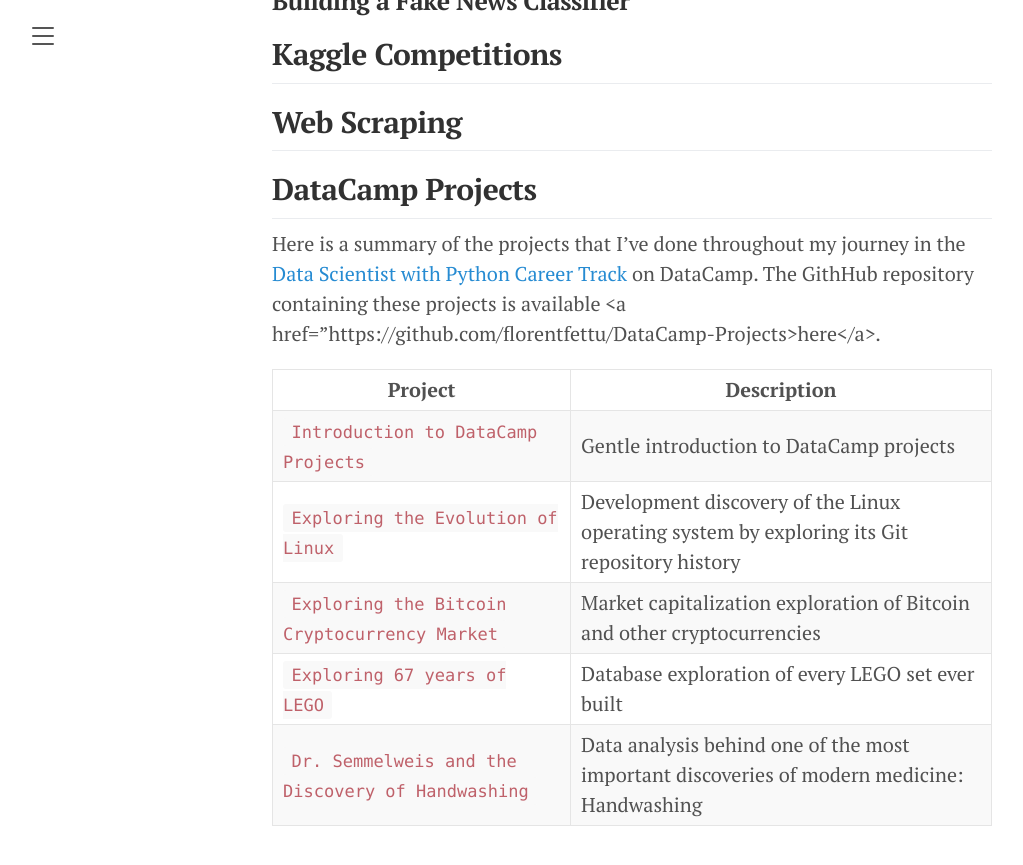
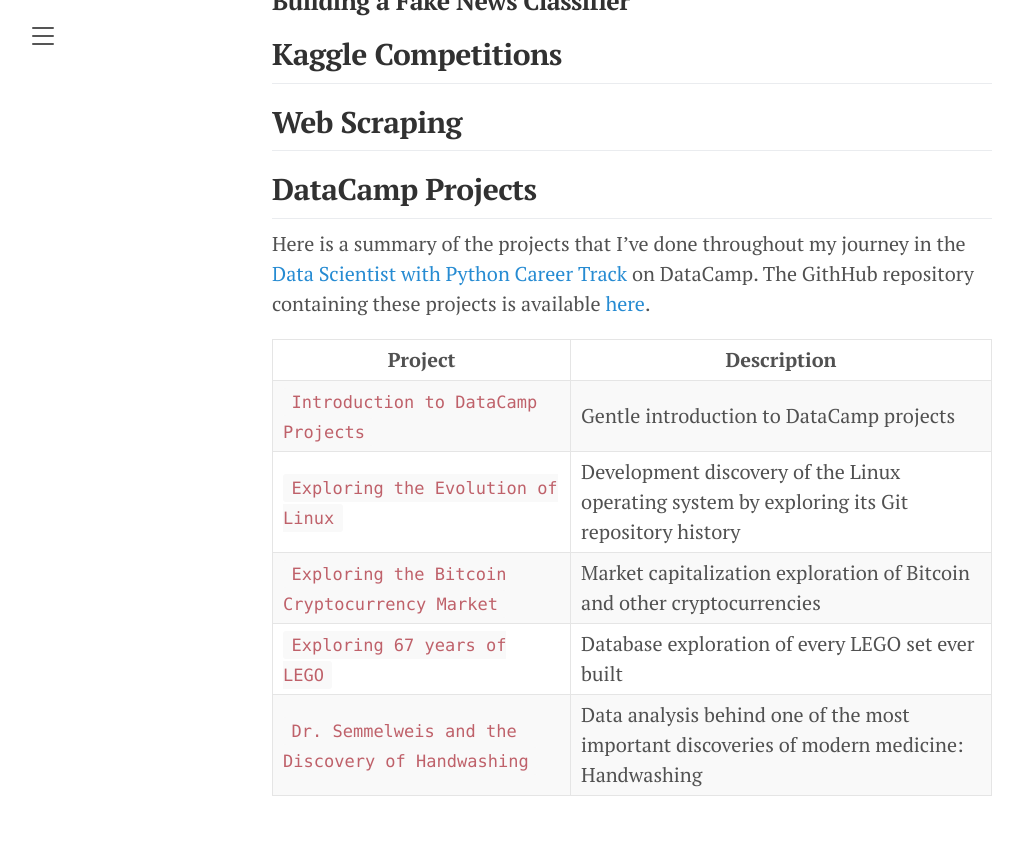
Before and after one commit to florentfettu/florentfettu.github.io, a Jekyll site: the page built from _posts/2020-05-25-data-science-portfolio.md, in a window 1280 px wide and 900 px high, scrolled down 1601 px. Shown: the top 865 px of the window, without its empty margins (8-1031 px from the left). Built offline with Jekyll 4.4.1, drawn with Linux system fonts in a browser that asks for light colours; nearby versions of some CDN libraries.

Commit message:
Update 2020-05-25-data-science-portfolio.md

```diff
--- a/_posts/2020-05-25-data-science-portfolio.md
+++ b/_posts/2020-05-25-data-science-portfolio.md
@@ -43,7 +43,7 @@
 
 ## DataCamp Projects
 
-Here is a summary of the projects that I've done throughout my journey in the <a href="https://www.datacamp.com/tracks/data-scientist-with-python" target="_blank">Data Scientist with Python Career Track</a> on DataCamp. The GithHub repository containing these projects is available <a href="https://github.com/florentfettu/DataCamp-Projects>here</a>.
+Here is a summary of the projects that I've done throughout my journey in the <a href="https://www.datacamp.com/tracks/data-scientist-with-python" target="_blank">Data Scientist with Python Career Track</a> on DataCamp. The GithHub repository containing these projects is available <a href="https://github.com/florentfettu/DataCamp-Projects">here</a>.
 
 | Project | Description |
 | ------------- | ------------- |
```
